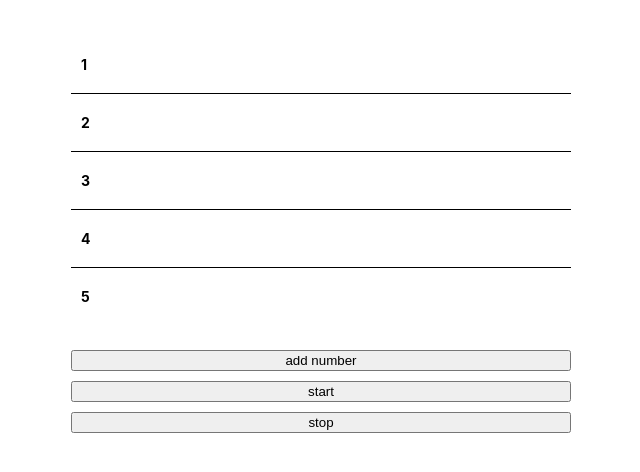
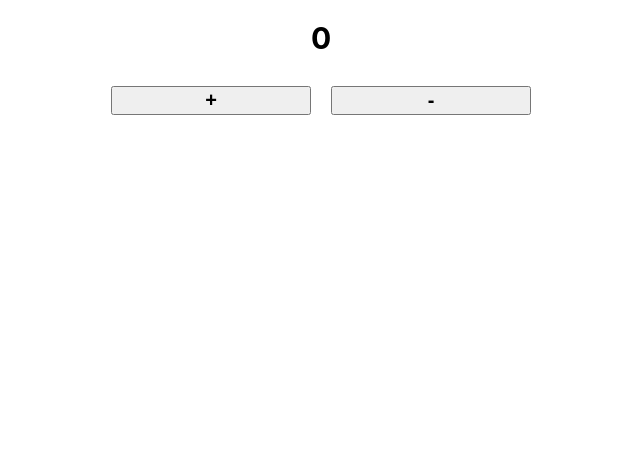
Before and after one commit to GraurDen/hooks, a React (Create React App) app in the folder app/: page / in a window 1280 px wide. Shown: the top 472 px of the page, without its empty margins (319-959 px from the left). Built offline with nearby package versions, Linux system fonts and the light colour scheme.

Commit message:
add useCallback2

```diff
--- a/app/src/App.css
+++ b/app/src/App.css
@@ -1,29 +1,20 @@
 .App {
-    text-align: left;
+    text-align: center;
     width: 100%;
     max-width: 500px;
     margin: 0 auto;
 }
 
 .block {
-    height: 300px;
-    overflow-y: scroll;
     margin: 20px 0;
-}
-
-ul {
-    list-style-type: none;
-    padding: 0;
-}
-
-li {
-    padding: 20px 10px;
-    border-bottom: 1px solid;
-    font-size: 14px;
+    font-size: 30px;
     font-weight: bold;
 }
 
 button {
-    width: 100%;
-    margin-top: 10px;
+    width: 40%;
+    display: inline-block;
+    margin: 10px;
+    font-size: 20px;
+    font-weight: bold;
 }
--- a/app/src/App.js
+++ b/app/src/App.js
@@ -1,49 +1,27 @@
 import React from "react";
 import { useState, useEffect, useRef, useCallback } from "react";
 import "./App.css";
+import Buttons from "./components/Buttons";
 
 // https://youtu.be/8Yy6MDsF-Tg?t=502 - useRef
 // https://youtu.be/F8EvdTsl6hU - useCallback
 // https://youtu.be/F8EvdTsl6hU?t=928 useCallback2
 
 function App() {
-    const [numbers, setNumbers] = useState([1, 2, 3, 4, 5]);
-    const ulElem = useRef();
-    const numRef = useRef();
-    numRef.current = numbers;
+    const [count, setCount] = useState(0);
 
-    const start = () => {
-        ulElem.current.addEventListener("scroll", handleScroll);
+    const onPlus = () => {
+        setCount(count + 1);
     };
 
-    const stop = () => {
-        ulElem.current.removeEventListener("scroll", handleScroll);
-        console.log("remove scroll");
-        console.log("ulElem", ulElem.current);
+    const onMinus = () => {
+        setCount(count - 1);
     };
-
-    const addNumber = () => {
-        const lastNumber = numbers[numbers.length - 1];
-        setNumbers([...numbers, lastNumber + 1]);
-    };
-
-    const handleScroll = useCallback(() => {
-        console.log("that was scrolling", numRef.current);
-    }, []);
 
     return (
         <div className="App">
-            <div className="block" ref={ulElem}>
-                <ul>
-                    {numbers.map((num) => {
-                        return <li key={num}>{num}</li>;
-                    })}
-                </ul>
-            </div>
-
-            <button onClick={addNumber}>add number</button>
-            <button onClick={start}>start</button>
-            <button onClick={stop}>stop</button>
+            <div className="block">{count}</div>
+            <Buttons onMinus={onMinus} onPlus={onPlus} />
         </div>
     );
 }
--- /dev/null
+++ b/app/src/components/Buttons.jsx
@@ -0,0 +1,14 @@
+import React from "react";
+
+const Buttons = ({ onPlus, onMinus }) => {
+    console.log("Button render");
+
+    return (
+        <div>
+            <button onClick={onPlus}> + </button>
+            <button onClick={onMinus}> - </button>
+        </div>
+    );
+};
+
+export default Buttons;
```
